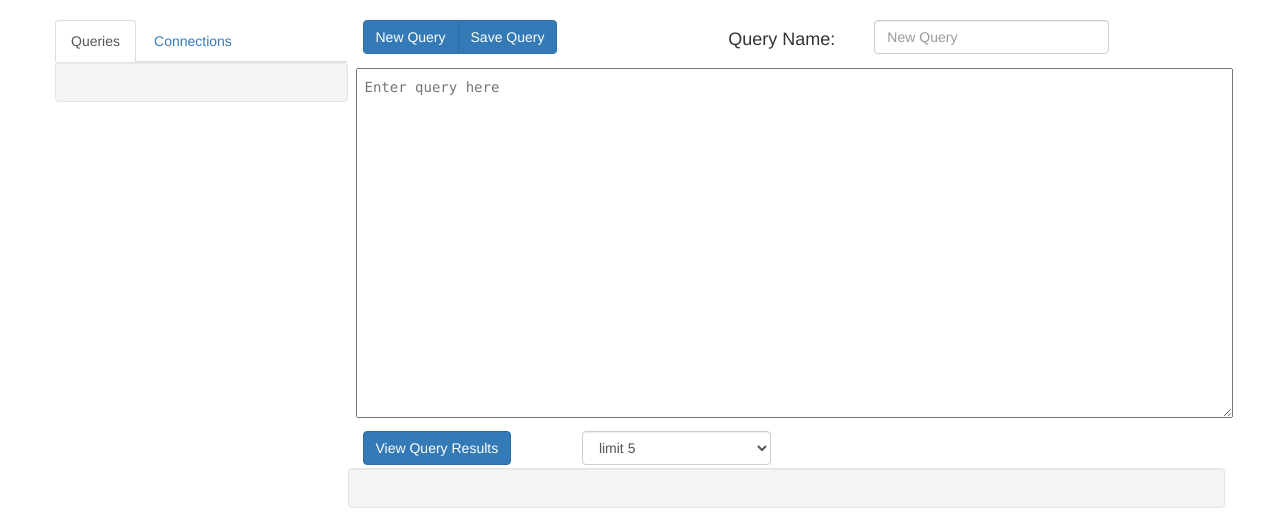
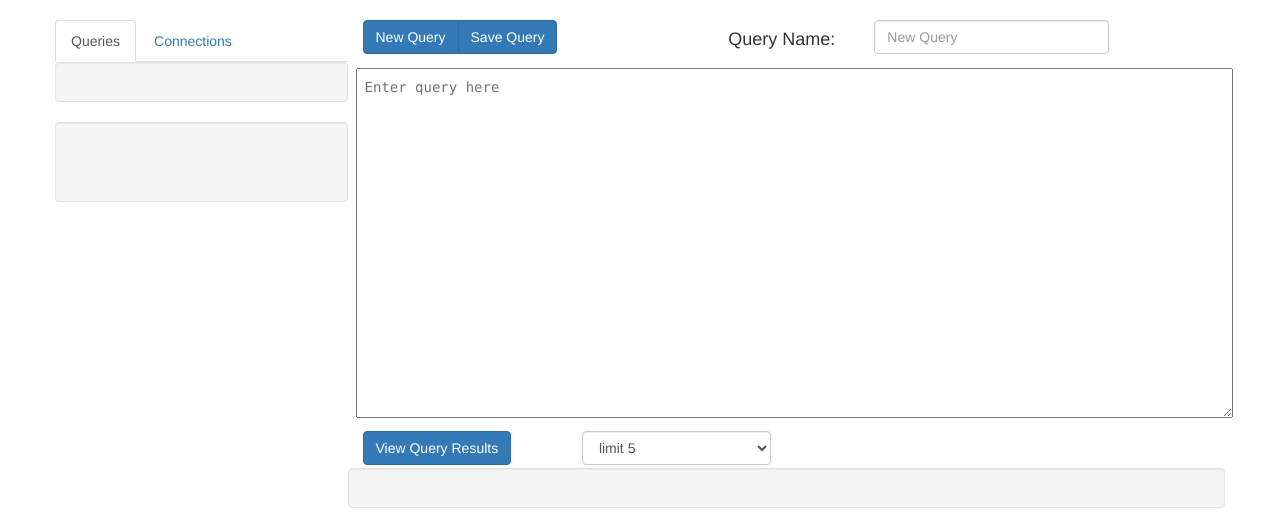
Before and after one commit to speedyturkey/porthole, a Flask app: template porthole/templates/queries.html in a window 1280 px wide. Shown: the part 52-579 px from the top of the page. Run offline with Flask 2, Linux system fonts and the light colour scheme; the template is opened without the code that fills it, so the values that code supplies are empty; some libraries are stand-ins or nearby versions.

Commit message:
ean - updates to gui queries page

```diff
--- a/porthole/static/scripts.js
+++ b/porthole/static/scripts.js
@@ -134,11 +134,15 @@ $( document ).ready(function() {
     $('.query-name').removeClass('query-name-selected');
     $('#'+queryId).addClass('query-name-selected');
     $('#query-btn-row').show();
+    $.get($SCRIPT_ROOT + '/api/queries/' + encodeURI(queryId), function(result){
+      $('#query-display').text(result);
+    });
   });
 
   $('#edit-query').click(function(){
     var queryId = '';
     queryId = $('#query-list').find('div.query-name-selected').attr('id');
+    $('#query-save-response').hide();
     $('#query-display-name').val(queryId);
     $.get($SCRIPT_ROOT + '/api/queries/' + encodeURI(queryId), function(result){
       $('#query-writing-window').val(result);
@@ -148,6 +152,7 @@ $( document ).ready(function() {
   $('#clear-query').click(function(){
     $('#query-writing-window').val('');
     $('#query-display-name').val('');
+    $('#query-save-response').hide();
   });
 
   $('#save-query').click(function(){
@@ -180,7 +185,9 @@ $( document ).ready(function() {
     $.post($SCRIPT_ROOT + '/api/queries/' + encodeURI(queryId), {'delete_query': 'Yes', 'query_name': queryId, 'raw_sql': 'none'}, function(results){
       $('#query-save-response').text('Deleted Succesfully');
       $('#query-list').text('');
+      $('#query-display').text('');
       $('#clear-query').click();
+      $('#query-btn-row').hide();
       for (var result of results){
         $('#query-list').append('<a href="#"><div class="row query-name" id="'+result+'">'+result+'</div></a>')
       }
--- a/porthole/static/styles.css
+++ b/porthole/static/styles.css
@@ -108,8 +108,6 @@ body {
 
 .query-list {
   margin-top: 3px;
-  overflow:auto;
-  max-height: 780px;
 }
 
 #query-btn-row {
@@ -124,3 +122,7 @@ body {
 #query-save-response {
   margin: 0px 0px 0px 15px;
 }
+
+#query-display {
+  white-space: pre;
+}
--- a/porthole/templates/queries.html
+++ b/porthole/templates/queries.html
@@ -13,18 +13,24 @@
         </ul>
       </div>
       <!-- Queries Tab ##################################################### -->
-      <div class="row">
-        <div id="queries-viewer">
+      <div id="queries-viewer">
+        <div class="row">
           <div class="row" id="query-btn-row" style="display:none">
             <div class="btn-group" role="group">
               <button type="button" class="btn btn-primary" id="edit-query">Edit Query</button>
               <button type="button" class="btn btn-primary" id="delete-query">Delete Query</button>
             </div>
           </div>
-          <div class="well" id="query-list">
+        </div>
+        <div class="row">
+          <div class="well pre-scrollable" id="query-list">
             {% for query in all_queries %}
               <a href="#"><div class="row query-name" id="{{query}}">{{query}}</div></a>
             {% endfor %}
+          </div>
+        </div>
+        <div class="row">
+          <div class="well pre-scrollable" id="query-display">
           </div>
         </div>
       </div>
```
